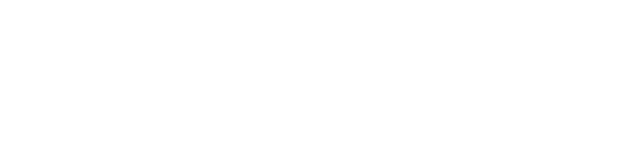
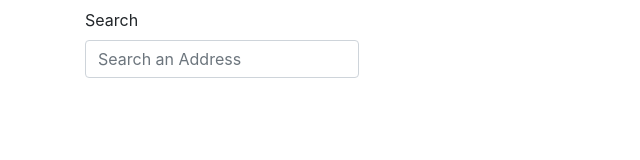
Before and after one commit to jason-michael/iss-tracker, a plain HTML site: page index.html in a window 1280 px wide. Shown: the whole page, without its empty margins (0-640 px from the left). Drawn offline with nearby package versions, Linux system fonts and the light colour scheme.

Commit message:
add search bar

```diff
--- a/index.html
+++ b/index.html
@@ -17,12 +17,23 @@
     <!-- CSS -->
     <link rel="stylesheet" href="assets/css/style.css">
     <!-- jQuery -->
-    <script src='https://code.jquery.com/jquery-3.3.1.js' integrity='sha256-2Kok7MbOyxpgUVvAk/HJ2jigOSYS2auK4Pfzbm7uH60='
-        crossorigin='anonymous'></script>
+    <script src='https://code.jquery.com/jquery-3.3.1.js' integrity='sha256-2Kok7MbOyxpgUVvAk/HJ2jigOSYS2auK4Pfzbm7uH60=' crossorigin='anonymous'></script>
 </head>
 
 <body>
-
+    <nav class="navbar">
+        <div class="container">
+            <div class="navbar-header">
+                    <form>
+                            <div class="form-group">
+                              <label for="userSearchForm">Search</label>
+                              <input type="text" class="form-control" id="search-input" placeholder="Search an Address">
+                            </div>
+            </div>
+            <!-- Nav container div -->
+        </div>
+        <!-- nav close -->
+    </nav>
 
 
 
```
